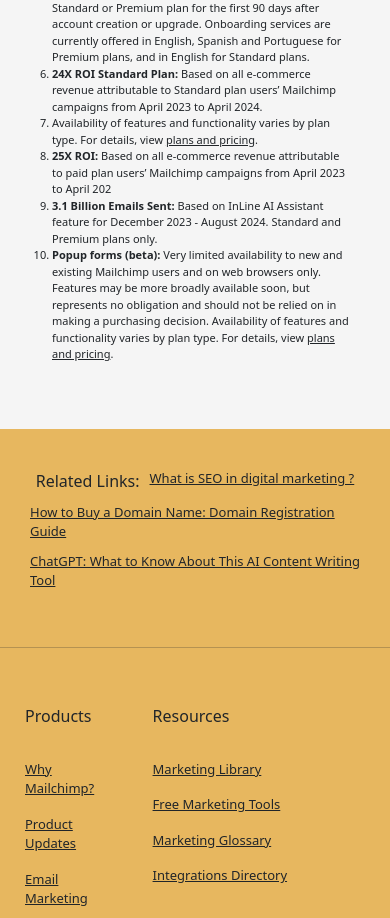
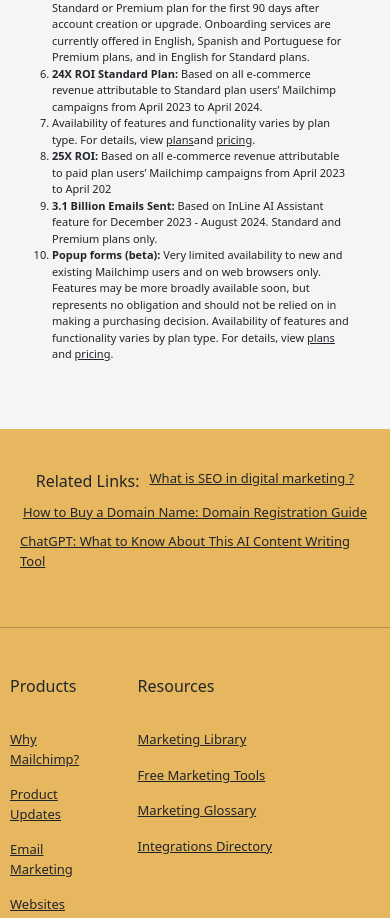
Before and after one commit to SeunfunmiO/mailchimp, a plain HTML site: page index.html in a window 390 px wide. Shown: the part 8346-9264 px from the top of the page. Drawn offline with nearby package versions, Linux system fonts and the light colour scheme.

Commit message:
made changes on css and html

```diff
--- a/index.html
+++ b/index.html
@@ -384,7 +384,7 @@
             <li><b>24X ROI Standard Plan:</b> Based on all e-commerce revenue attributable to Standard plan users’
                 Mailchimp campaigns from April 2023 to April 2024.</li>
             <li>Availability of features and functionality varies by plan type. For details, view <a href=""
-                    class="overages text-dark">plans and pricing</a>.
+                    class="overages text-dark">plans</a>and <a href="" class="overages text-dark">pricing</a>.
             </li>
             <li><b>25X ROI: </b> Based on all e-commerce revenue attributable to paid plan users’ Mailchimp campaigns
                 from April 2023 to April 202</li>
@@ -393,7 +393,7 @@
             <li><b>Popup forms (beta):</b> Very limited availability to new and existing Mailchimp users and on web
                 browsers only. Features may be more broadly available soon, but represents no obligation and should not
                 be relied on in making a purchasing decision. Availability of features and functionality varies by plan
-                type. For details, view <a href="" class="overages text-dark">plans and pricing</a>.</li>
+                type. For details, view <a href="" class="overages text-dark">plans</a> and <a href="" class="overages text-dark">pricing</a>.</li>
         </ol>
     </div>
 
--- a/mailchimp.css
+++ b/mailchimp.css
@@ -1037,13 +1037,13 @@ section {
     }
 
     .pro {
-        padding: 40px 30px !important;
+        padding: 40px 20px !important;
     }
 
     .grid-item {
         grid-template-columns: 1fr 1fr;
         gap: 40px !important;
-        padding: 40px 25px !important;
+       padding: 30px 10px !important;
     }
 
     .three,
```
